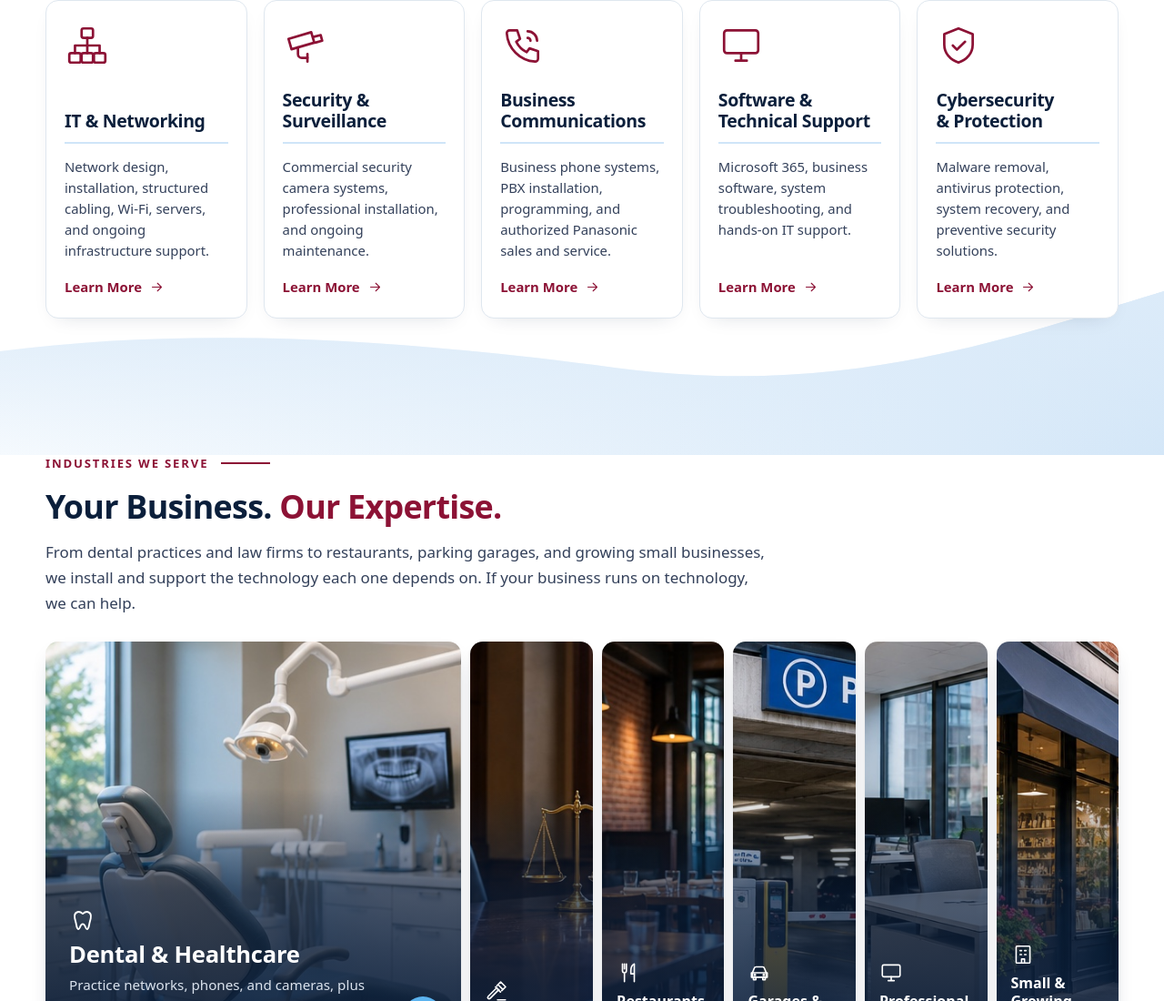
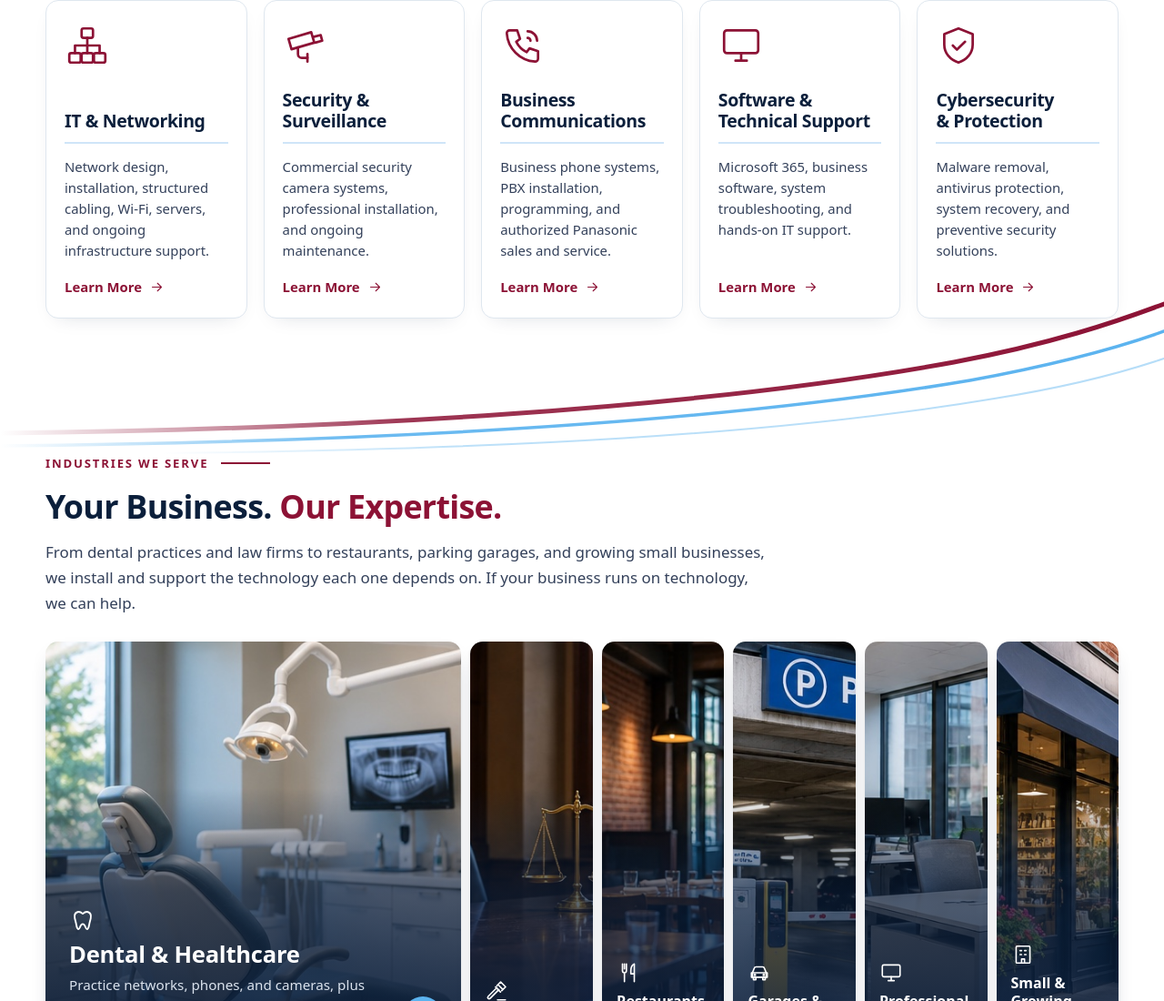
Before and after one commit to jorjamandy/rs-computer-solutions, an Astro site: page / in a window 1280 px wide. Shown: the part 1250-2350 px from the top of the page at 91% size. Built offline with nearby package versions, Linux system fonts and the light colour scheme; Astro itself is replaced by a stand-in of ours.

Commit message:
Our Services: maroon and blue wire swooshes instead of blue fill
Co-Authored-By: Claude Opus 5.5 <noreply@anthropic.com>

```diff
--- a/src/pages/index.astro
+++ b/src/pages/index.astro
@@ -13,17 +13,20 @@ const base = import.meta.env.BASE_URL;
   <section class="section section-flush wwd" data-reveal>
     <svg class="wwd-wave" viewBox="0 0 1440 200" preserveAspectRatio="none" aria-hidden="true">
       <defs>
-        <linearGradient id="wwdFill" x1="0" y1="0" x2="0" y2="1">
-          <stop offset="0" stop-color="#dcebf9" />
-          <stop offset="1" stop-color="#dcebf9" stop-opacity="0" />
+        <linearGradient id="wwdMaroon" x1="0" y1="0" x2="1" y2="0">
+          <stop offset="0" stop-color="#8C1235" stop-opacity="0" />
+          <stop offset=".35" stop-color="#8C1235" stop-opacity=".85" />
+          <stop offset="1" stop-color="#8C1235" />
         </linearGradient>
-        <linearGradient id="wwdFill2" x1="0" y1="0" x2="1" y2="0">
-          <stop offset="0" stop-color="#eef6fd" stop-opacity=".6" />
-          <stop offset="1" stop-color="#cfe4f7" stop-opacity=".9" />
+        <linearGradient id="wwdBlue" x1="0" y1="0" x2="1" y2="0">
+          <stop offset="0" stop-color="#5BB3EF" stop-opacity="0" />
+          <stop offset=".3" stop-color="#5BB3EF" stop-opacity=".9" />
+          <stop offset="1" stop-color="#5BB3EF" />
         </linearGradient>
       </defs>
-      <path d="M0 86C230 60 470 70 760 104C1050 138 1250 70 1440 20V200H0Z" fill="url(#wwdFill2)" />
-      <path d="M0 86C230 60 470 70 760 104C1050 138 1250 70 1440 20V200H0Z" fill="url(#wwdFill)" />
+      <path d="M0 176C420 172 860 150 1180 98C1300 78 1380 54 1440 34" fill="none" stroke="url(#wwdMaroon)" stroke-width="5" stroke-linecap="round" vector-effect="non-scaling-stroke" />
+      <path d="M0 190C440 186 880 166 1200 118C1310 100 1390 80 1440 64" fill="none" stroke="url(#wwdBlue)" stroke-width="3.5" stroke-linecap="round" vector-effect="non-scaling-stroke" />
+      <path d="M200 198C620 194 960 178 1230 138C1330 124 1400 106 1440 94" fill="none" stroke="url(#wwdBlue)" stroke-opacity=".45" stroke-width="2" stroke-linecap="round" vector-effect="non-scaling-stroke" />
     </svg>
     <div class="wrap">
       <div class="section-head wwd-head">
--- a/src/styles/global.css
+++ b/src/styles/global.css
@@ -507,8 +507,8 @@ a.ind-card:hover .inline-link { text-decoration: underline; }
 /* Home: What We Do service cards */
 .wwd { position: relative; overflow: hidden; }
 .wwd > .wrap { position: relative; z-index: 1; }
-/* Curved powder-blue wave along the bottom of the section; it fades out
-   toward the bottom so there's no hard line where the next section starts. */
+/* Maroon and powder-blue "wire" swooshes along the bottom of the section,
+   echoing the logo, hero, and footer. They fade in from the left. */
 .wwd { padding-bottom: 150px; }
 .wwd + .section { padding-top: 0; }
 .wwd-wave { position: absolute; left: 0; right: 0; bottom: 0; width: 100%; height: 200px; pointer-events: none; }
```
